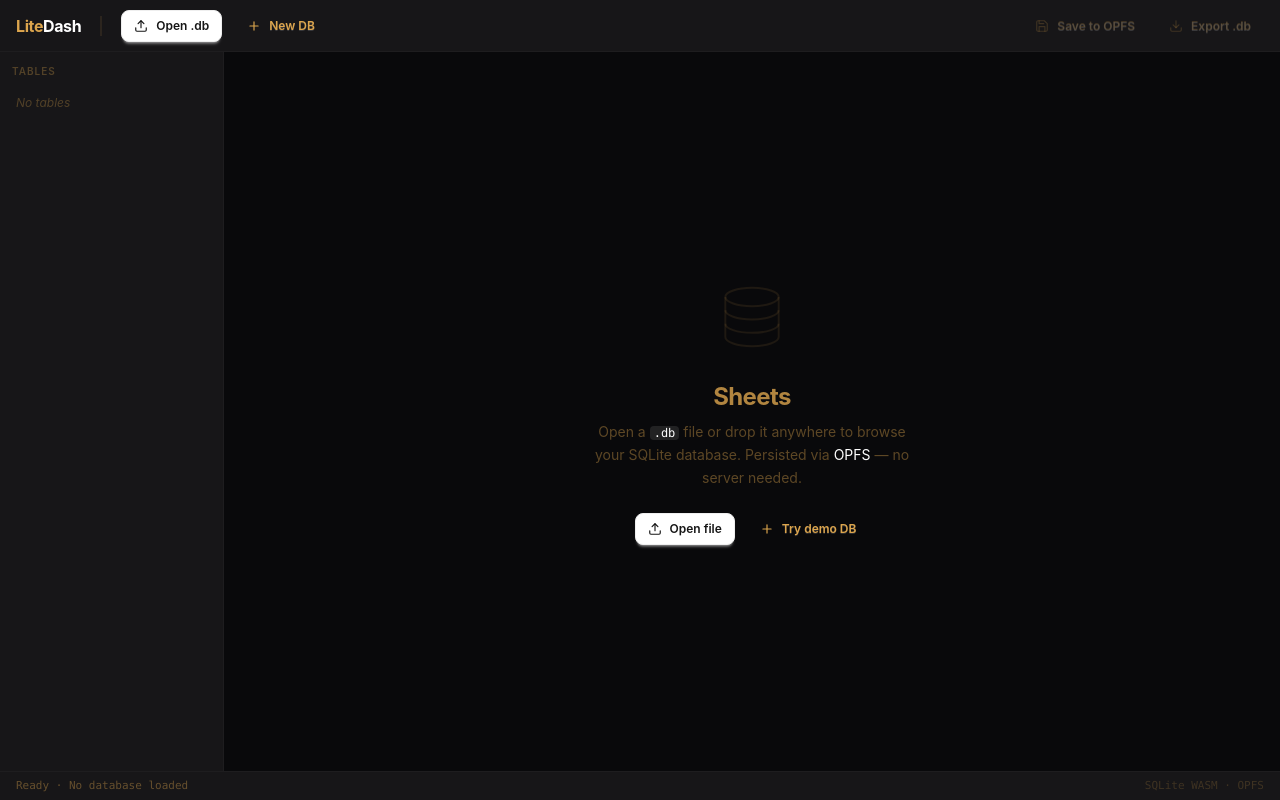
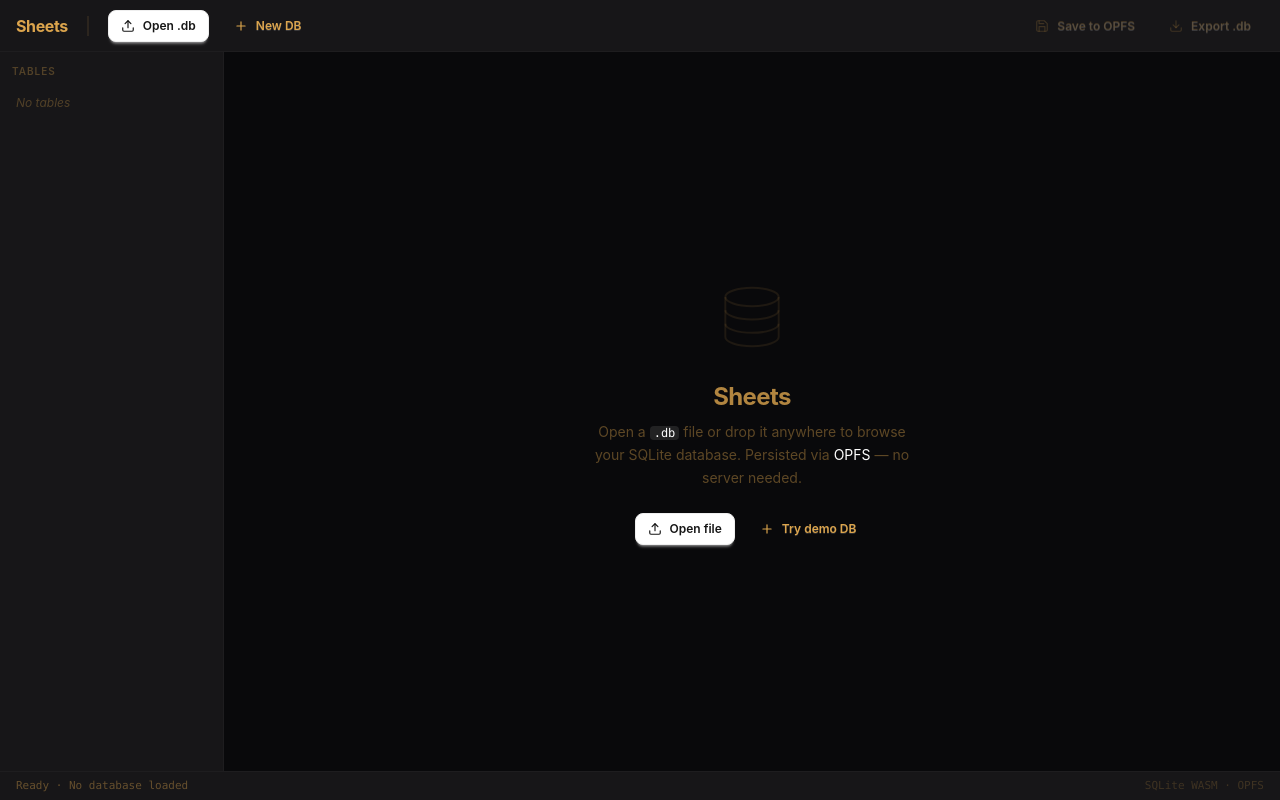
Before and after one commit to hieudoanm/sheets, a Next.js app in the folder packages/app/: page /app in a window 1280 px wide. Built offline with nearby package versions, Linux system fonts and the light colour scheme.

Commit message:
update name

```diff
--- a/packages/app/src/pages/app/index.tsx
+++ b/packages/app/src/pages/app/index.tsx
@@ -816,7 +816,7 @@ const AppPage: NextPage = () => {
       <header className="navbar bg-base-200 border-base-300 min-h-[52px] flex-shrink-0 gap-3 border-b px-4">
         <div className="navbar-start gap-3">
           <span className="text-base-content text-base font-bold tracking-tight">
-            Lite<span className="text-primary">Dash</span>
+            Sheets
           </span>
           <div className="divider divider-horizontal mx-0 h-5 self-center" />
           <button
```
Also changed, not shown: 7 other files (tests, documents, lock files or other folders).
